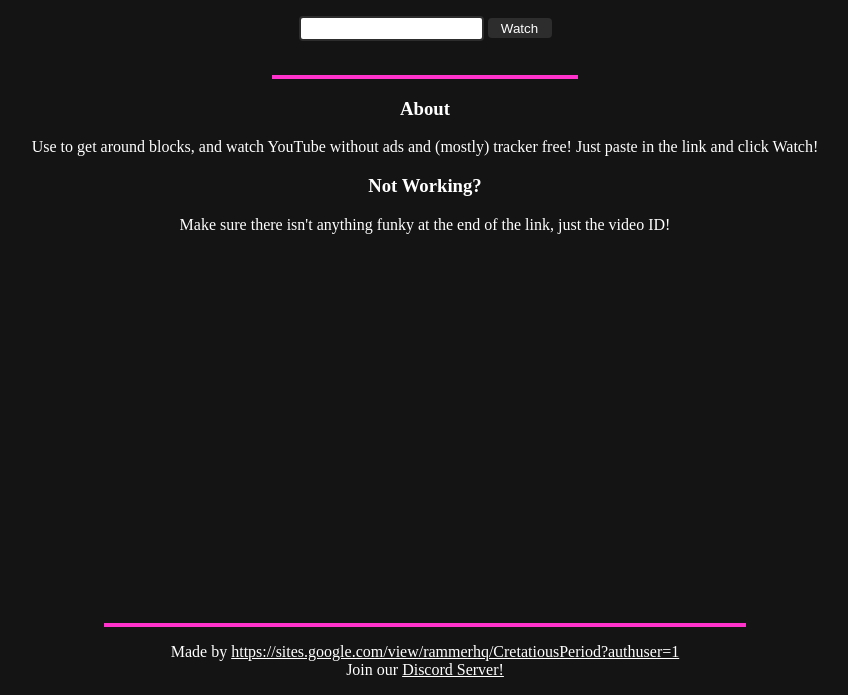
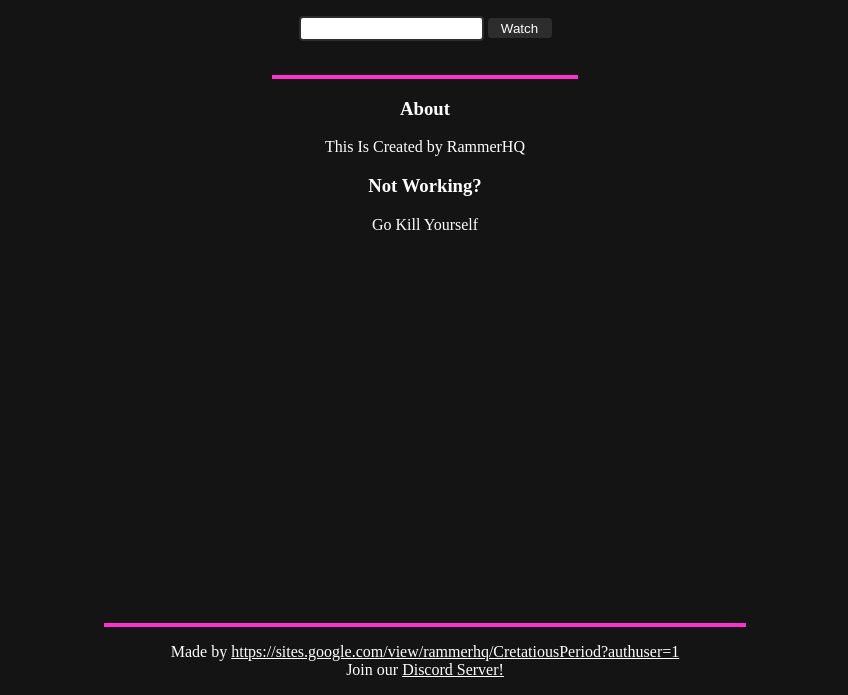
Before and after one commit to rammerhq/youtopper, a plain HTML site: page index.html in a window 1280 px wide. Shown: the part 105-800 px from the top of the page, without its empty margins (215-1063 px from the left). Drawn offline with Linux system fonts and the light colour scheme.

Commit message:
Update index.html

```diff
--- a/index.html
+++ b/index.html
@@ -33,9 +33,9 @@
   <div id="instructions" class="center">
     <hr style="width:25% !important">
     <h3>About</h3>
-    <p>Use to get around blocks, and watch YouTube without ads and (mostly) tracker free! Just paste in the link and click Watch!</p>
+    <p>This Is Created by RammerHQ</p>
     <h3>Not Working?</h3>
-    <p>Make sure there isn't anything funky at the end of the link, just the video ID!</p>
+    <p>Go Kill Yourself</p>
 
 
 
```
